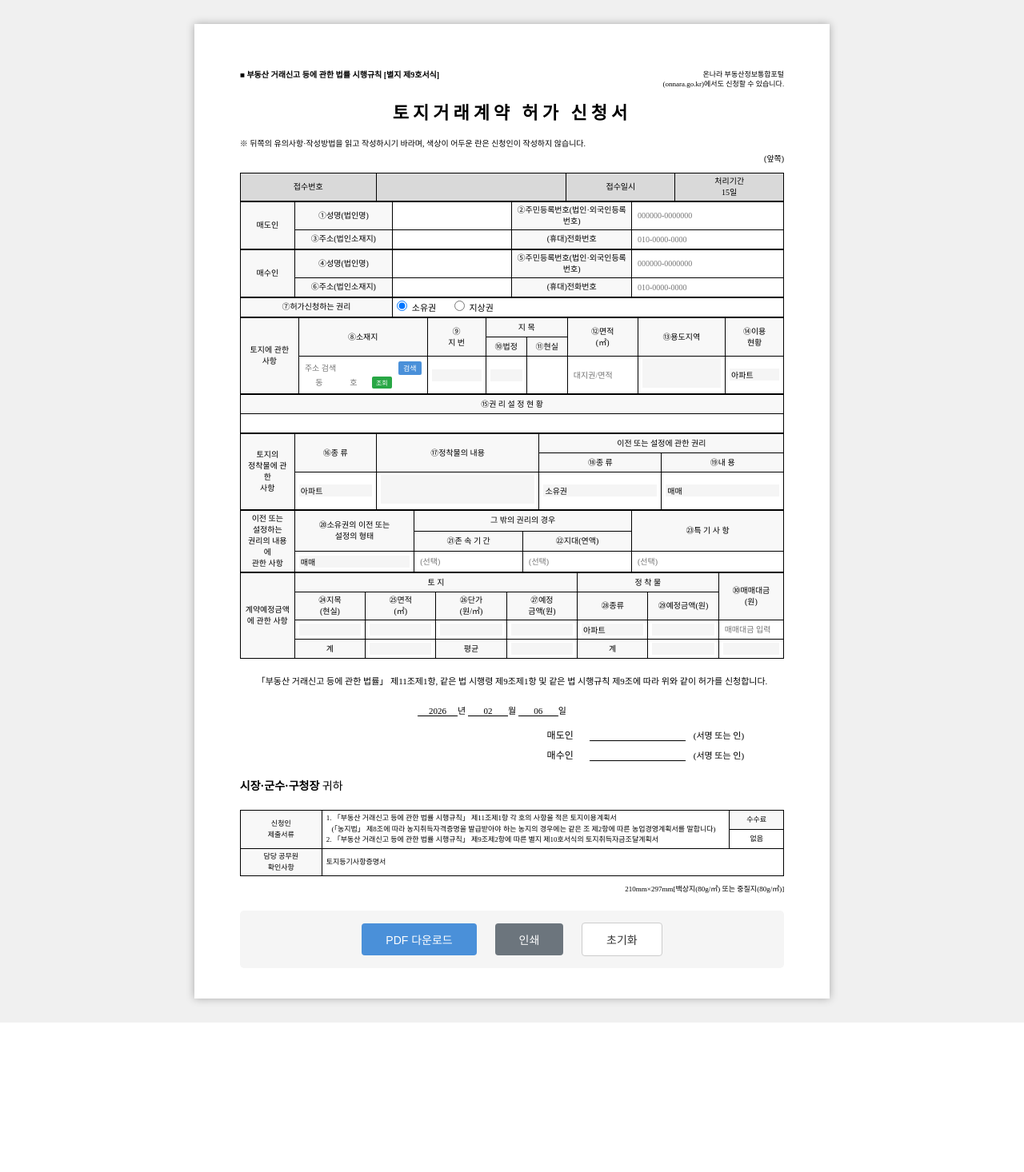
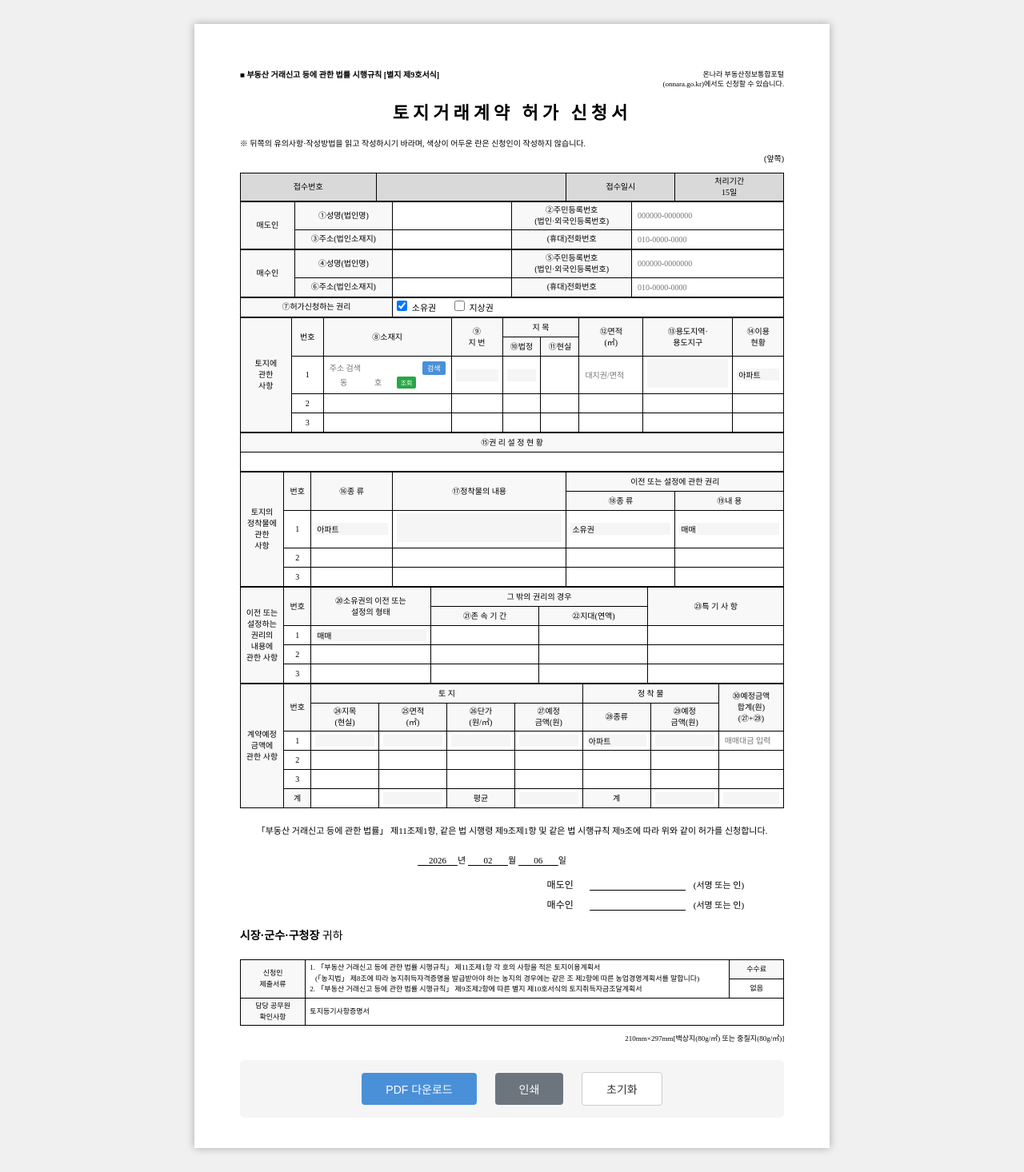
Before and after one commit to ksy1477/landtradingpermission, a Flask app: page / in a window 1280 px wide. Shown: the whole page at 80% size. Before the commit the page ends 1279 px from the top, so only its background shows below. Run offline with Flask 3, Linux system fonts and the light colour scheme.

Commit message:
Update form layout to match PDF exactly - add numbered rows (1,2,3)

```diff
--- a/templates/index.html
+++ b/templates/index.html
@@ -36,7 +36,7 @@
                     <td class="label" rowspan="2" style="width:10%">매도인</td>
                     <td class="label" style="width:18%">①성명(법인명)</td>
                     <td style="width:22%"><input type="text" id="seller_name" name="seller_name" class="form-input"></td>
-                    <td class="label" style="width:22%">②주민등록번호(법인·외국인등록번호)</td>
+                    <td class="label" style="width:22%">②주민등록번호<br>(법인·외국인등록번호)</td>
                     <td style="width:28%"><input type="text" id="seller_ssn" name="seller_ssn" class="form-input" placeholder="000000-0000000"></td>
                 </tr>
                 <tr>
@@ -53,7 +53,7 @@
                     <td class="label" rowspan="2" style="width:10%">매수인</td>
                     <td class="label" style="width:18%">④성명(법인명)</td>
                     <td style="width:22%"><input type="text" id="buyer_name" name="buyer_name" class="form-input"></td>
-                    <td class="label" style="width:22%">⑤주민등록번호(법인·외국인등록번호)</td>
+                    <td class="label" style="width:22%">⑤주민등록번호<br>(법인·외국인등록번호)</td>
                     <td style="width:28%"><input type="text" id="buyer_ssn" name="buyer_ssn" class="form-input" placeholder="000000-0000000"></td>
                 </tr>
                 <tr>
@@ -69,8 +69,8 @@
                 <tr>
                     <td class="label" style="width:28%">⑦허가신청하는 권리</td>
                     <td>
-                        <label class="radio-label"><input type="radio" name="right_type" id="right_ownership" value="소유권" checked> 소유권</label>
-                        <label class="radio-label"><input type="radio" name="right_type" id="right_surface" value="지상권"> 지상권</label>
+                        <label class="checkbox-label"><input type="checkbox" name="right_ownership" id="right_ownership" checked> 소유권</label>
+                        <label class="checkbox-label"><input type="checkbox" name="right_surface" id="right_surface"> 지상권</label>
                     </td>
                 </tr>
             </table>
@@ -78,19 +78,21 @@
             <!-- 토지에 관한 사항 -->
             <table class="form-table land-table">
                 <tr>
-                    <td class="label" rowspan="5" style="width:10%">토지에 관한<br>사항</td>
-                    <td class="label center" rowspan="2" style="width:22%">⑧소재지</td>
-                    <td class="label center" rowspan="2" style="width:10%">⑨<br>지 번</td>
-                    <td class="label center" colspan="2" style="width:14%">지 목</td>
-                    <td class="label center" rowspan="2" style="width:12%">⑫면적<br>(㎡)</td>
-                    <td class="label center" rowspan="2" style="width:15%">⑬용도지역</td>
-                    <td class="label center" rowspan="2" style="width:10%">⑭이용<br>현황</td>
+                    <td class="label" rowspan="5" style="width:8%">토지에<br>관한<br>사항</td>
+                    <td class="label center" rowspan="2" style="width:5%">번호</td>
+                    <td class="label center" rowspan="2" style="width:20%">⑧소재지</td>
+                    <td class="label center" rowspan="2" style="width:8%">⑨<br>지 번</td>
+                    <td class="label center" colspan="2" style="width:12%">지 목</td>
+                    <td class="label center" rowspan="2" style="width:10%">⑫면적<br>(㎡)</td>
+                    <td class="label center" rowspan="2" style="width:14%">⑬용도지역·<br>용도지구</td>
+                    <td class="label center" rowspan="2" style="width:8%">⑭이용<br>현황</td>
                 </tr>
                 <tr>
-                    <td class="label center" style="width:7%">⑩법정</td>
-                    <td class="label center" style="width:7%">⑪현실</td>
+                    <td class="label center" style="width:6%">⑩법정</td>
+                    <td class="label center" style="width:6%">⑪현실</td>
                 </tr>
                 <tr>
+                    <td class="center">1</td>
                     <td>
                         <div class="address-search-wrapper">
                             <input type="text" id="land1_address" name="land1_address" class="form-input address-input" placeholder="주소 검색" autocomplete="off">
@@ -107,9 +109,29 @@
                     <td><input type="text" id="land1_jibun" name="land1_jibun" class="form-input" readonly></td>
                     <td><input type="text" id="land1_jimok_legal" name="land1_jimok_legal" class="form-input" readonly></td>
                     <td><input type="text" id="land1_jimok_actual" name="land1_jimok_actual" class="form-input"></td>
-                    <td><input type="text" id="land1_area" name="land1_area" class="form-input area-input" placeholder="대지권/면적" title="대지권비율은 등기부등본 확인"></td>
+                    <td><input type="text" id="land1_area" name="land1_area" class="form-input area-input" placeholder="대지권/면적"></td>
                     <td><textarea id="land1_usage" name="land1_usage" class="form-input textarea-field" readonly rows="2"></textarea></td>
                     <td><input type="text" id="land1_current_use" name="land1_current_use" class="form-input" value="아파트" readonly></td>
+                </tr>
+                <tr>
+                    <td class="center">2</td>
+                    <td><input type="text" name="land2_address" class="form-input"></td>
+                    <td><input type="text" name="land2_jibun" class="form-input"></td>
+                    <td><input type="text" name="land2_jimok_legal" class="form-input"></td>
+                    <td><input type="text" name="land2_jimok_actual" class="form-input"></td>
+                    <td><input type="text" name="land2_area" class="form-input"></td>
+                    <td><input type="text" name="land2_usage" class="form-input"></td>
+                    <td><input type="text" name="land2_current_use" class="form-input"></td>
+                </tr>
+                <tr>
+                    <td class="center">3</td>
+                    <td><input type="text" name="land3_address" class="form-input"></td>
+                    <td><input type="text" name="land3_jibun" class="form-input"></td>
+                    <td><input type="text" name="land3_jimok_legal" class="form-input"></td>
+                    <td><input type="text" name="land3_jimok_actual" class="form-input"></td>
+                    <td><input type="text" name="land3_area" class="form-input"></td>
+                    <td><input type="text" name="land3_usage" class="form-input"></td>
+                    <td><input type="text" name="land3_current_use" class="form-input"></td>
                 </tr>
             </table>
 
@@ -126,9 +148,10 @@
             <!-- 토지의 정착물에 관한 사항 -->
             <table class="form-table">
                 <tr>
-                    <td class="label" rowspan="3" style="width:10%">토지의<br>정착물에 관한<br>사항</td>
+                    <td class="label" rowspan="5" style="width:8%">토지의<br>정착물에<br>관한<br>사항</td>
+                    <td class="label center" rowspan="2" style="width:5%">번호</td>
                     <td class="label center" rowspan="2" style="width:15%">⑯종 류</td>
-                    <td class="label center" rowspan="2" style="width:30%">⑰정착물의 내용</td>
+                    <td class="label center" rowspan="2" style="width:32%">⑰정착물의 내용</td>
                     <td class="label center" colspan="2">이전 또는 설정에 관한 권리</td>
                 </tr>
                 <tr>
@@ -136,50 +159,83 @@
                     <td class="label center" style="width:20%">⑲내 용</td>
                 </tr>
                 <tr>
+                    <td class="center">1</td>
                     <td><input type="text" id="fixture1_type" name="fixture1_type" class="form-input" value="아파트" readonly></td>
                     <td><textarea id="fixture1_content" name="fixture1_content" class="form-input textarea-field" readonly rows="2"></textarea></td>
                     <td><input type="text" id="fixture1_right_type" name="fixture1_right_type" class="form-input" value="소유권" readonly></td>
                     <td><input type="text" id="fixture1_right_content" name="fixture1_right_content" class="form-input" value="매매" readonly></td>
+                </tr>
+                <tr>
+                    <td class="center">2</td>
+                    <td><input type="text" name="fixture2_type" class="form-input"></td>
+                    <td><input type="text" name="fixture2_content" class="form-input"></td>
+                    <td><input type="text" name="fixture2_right_type" class="form-input"></td>
+                    <td><input type="text" name="fixture2_right_content" class="form-input"></td>
+                </tr>
+                <tr>
+                    <td class="center">3</td>
+                    <td><input type="text" name="fixture3_type" class="form-input"></td>
+                    <td><input type="text" name="fixture3_content" class="form-input"></td>
+                    <td><input type="text" name="fixture3_right_type" class="form-input"></td>
+                    <td><input type="text" name="fixture3_right_content" class="form-input"></td>
                 </tr>
             </table>
 
             <!-- 이전 또는 설정하는 권리의 내용에 관한 사항 -->
             <table class="form-table">
                 <tr>
-                    <td class="label" rowspan="3" style="width:10%">이전 또는<br>설정하는<br>권리의 내용에<br>관한 사항</td>
+                    <td class="label" rowspan="5" style="width:8%">이전 또는<br>설정하는<br>권리의<br>내용에<br>관한 사항</td>
+                    <td class="label center" rowspan="2" style="width:5%">번호</td>
                     <td class="label center" rowspan="2" style="width:22%">⑳소유권의 이전 또는<br>설정의 형태</td>
                     <td class="label center" colspan="2">그 밖의 권리의 경우</td>
-                    <td class="label center" rowspan="2" style="width:28%">㉓특 기 사 항</td>
+                    <td class="label center" rowspan="2" style="width:25%">㉓특 기 사 항</td>
                 </tr>
                 <tr>
                     <td class="label center" style="width:15%">㉑존 속 기 간</td>
                     <td class="label center" style="width:15%">㉒지대(연액)</td>
                 </tr>
                 <tr>
+                    <td class="center">1</td>
                     <td><input type="text" id="transfer1_type" name="transfer1_type" class="form-input" value="매매" readonly></td>
-                    <td><input type="text" id="transfer1_duration" name="transfer1_duration" class="form-input" placeholder="(선택)"></td>
-                    <td><input type="text" id="transfer1_rent" name="transfer1_rent" class="form-input" placeholder="(선택)"></td>
-                    <td><input type="text" id="transfer1_note" name="transfer1_note" class="form-input" placeholder="(선택)"></td>
+                    <td><input type="text" id="transfer1_duration" name="transfer1_duration" class="form-input"></td>
+                    <td><input type="text" id="transfer1_rent" name="transfer1_rent" class="form-input"></td>
+                    <td><input type="text" id="transfer1_note" name="transfer1_note" class="form-input"></td>
+                </tr>
+                <tr>
+                    <td class="center">2</td>
+                    <td><input type="text" name="transfer2_type" class="form-input"></td>
+                    <td><input type="text" name="transfer2_duration" class="form-input"></td>
+                    <td><input type="text" name="transfer2_rent" class="form-input"></td>
+                    <td><input type="text" name="transfer2_note" class="form-input"></td>
+                </tr>
+                <tr>
+                    <td class="center">3</td>
+                    <td><input type="text" name="transfer3_type" class="form-input"></td>
+                    <td><input type="text" name="transfer3_duration" class="form-input"></td>
+                    <td><input type="text" name="transfer3_rent" class="form-input"></td>
+                    <td><input type="text" name="transfer3_note" class="form-input"></td>
                 </tr>
             </table>
 
             <!-- 계약예정금액에 관한 사항 -->
             <table class="form-table">
                 <tr>
-                    <td class="label" rowspan="4" style="width:10%">계약예정금액<br>에 관한 사항</td>
+                    <td class="label" rowspan="6" style="width:8%">계약예정<br>금액에<br>관한 사항</td>
+                    <td class="label center" rowspan="2" style="width:5%">번호</td>
                     <td class="label center" colspan="4">토 지</td>
                     <td class="label center" colspan="2">정 착 물</td>
-                    <td class="label center" rowspan="2" style="width:12%">㉚매매대금<br>(원)</td>
+                    <td class="label center" rowspan="2" style="width:12%">㉚예정금액<br>합계(원)<br>(㉗+㉙)</td>
                 </tr>
                 <tr>
-                    <td class="label center" style="width:10%">㉔지목<br>(현실)</td>
-                    <td class="label center" style="width:10%">㉕면적<br>(㎡)</td>
-                    <td class="label center" style="width:12%">㉖단가<br>(원/㎡)</td>
-                    <td class="label center" style="width:12%">㉗예정<br>금액(원)</td>
-                    <td class="label center" style="width:10%">㉘종류</td>
-                    <td class="label center" style="width:12%">㉙예정금액(원)</td>
+                    <td class="label center" style="width:8%">㉔지목<br>(현실)</td>
+                    <td class="label center" style="width:8%">㉕면적<br>(㎡)</td>
+                    <td class="label center" style="width:10%">㉖단가<br>(원/㎡)</td>
+                    <td class="label center" style="width:10%">㉗예정<br>금액(원)</td>
+                    <td class="label center" style="width:8%">㉘종류</td>
+                    <td class="label center" style="width:10%">㉙예정<br>금액(원)</td>
                 </tr>
                 <tr>
+                    <td class="center">1</td>
                     <td><input type="text" id="price1_jimok" name="price1_jimok" class="form-input" readonly></td>
                     <td><input type="number" id="price1_area" name="price1_area" class="form-input" step="0.01" readonly></td>
                     <td><input type="number" id="price1_unit" name="price1_unit" class="form-input price-input" readonly></td>
@@ -189,7 +245,28 @@
                     <td><input type="text" id="price1_total" name="price1_total" class="form-input total-input" placeholder="매매대금 입력"></td>
                 </tr>
                 <tr>
+                    <td class="center">2</td>
+                    <td><input type="text" name="price2_jimok" class="form-input"></td>
+                    <td><input type="number" name="price2_area" class="form-input" step="0.01"></td>
+                    <td><input type="number" name="price2_unit" class="form-input"></td>
+                    <td><input type="text" name="price2_land_total" class="form-input"></td>
+                    <td><input type="text" name="price2_fixture_type" class="form-input"></td>
+                    <td><input type="text" name="price2_fixture_amount" class="form-input"></td>
+                    <td><input type="text" name="price2_total" class="form-input"></td>
+                </tr>
+                <tr>
+                    <td class="center">3</td>
+                    <td><input type="text" name="price3_jimok" class="form-input"></td>
+                    <td><input type="number" name="price3_area" class="form-input" step="0.01"></td>
+                    <td><input type="number" name="price3_unit" class="form-input"></td>
+                    <td><input type="text" name="price3_land_total" class="form-input"></td>
+                    <td><input type="text" name="price3_fixture_type" class="form-input"></td>
+                    <td><input type="text" name="price3_fixture_amount" class="form-input"></td>
+                    <td><input type="text" name="price3_total" class="form-input"></td>
+                </tr>
+                <tr>
                     <td class="label center">계</td>
+                    <td></td>
                     <td><input type="text" id="total_area" name="total_area" class="form-input" readonly></td>
                     <td class="label center">평균</td>
                     <td><input type="text" id="total_land_amount" name="total_land_amount" class="form-input" readonly></td>
@@ -230,8 +307,8 @@
             <!-- 하단 정보 -->
             <table class="form-table footer-table">
                 <tr>
-                    <td class="label" rowspan="2" style="width:15%">신청인<br>제출서류</td>
-                    <td rowspan="2">
+                    <td class="label" rowspan="2" style="width:12%">신청인<br>제출서류</td>
+                    <td rowspan="2" style="width:78%">
                         1. 「부동산 거래신고 등에 관한 법률 시행규칙」 제11조제1항 각 호의 사항을 적은 토지이용계획서<br>
                         &nbsp;&nbsp;&nbsp;(「농지법」 제8조에 따라 농지취득자격증명을 발급받아야 하는 농지의 경우에는 같은 조 제2항에 따른 농업경영계획서를 말합니다)<br>
                         2. 「부동산 거래신고 등에 관한 법률 시행규칙」 제9조제2항에 따른 별지 제10호서식의 토지취득자금조달계획서
```
